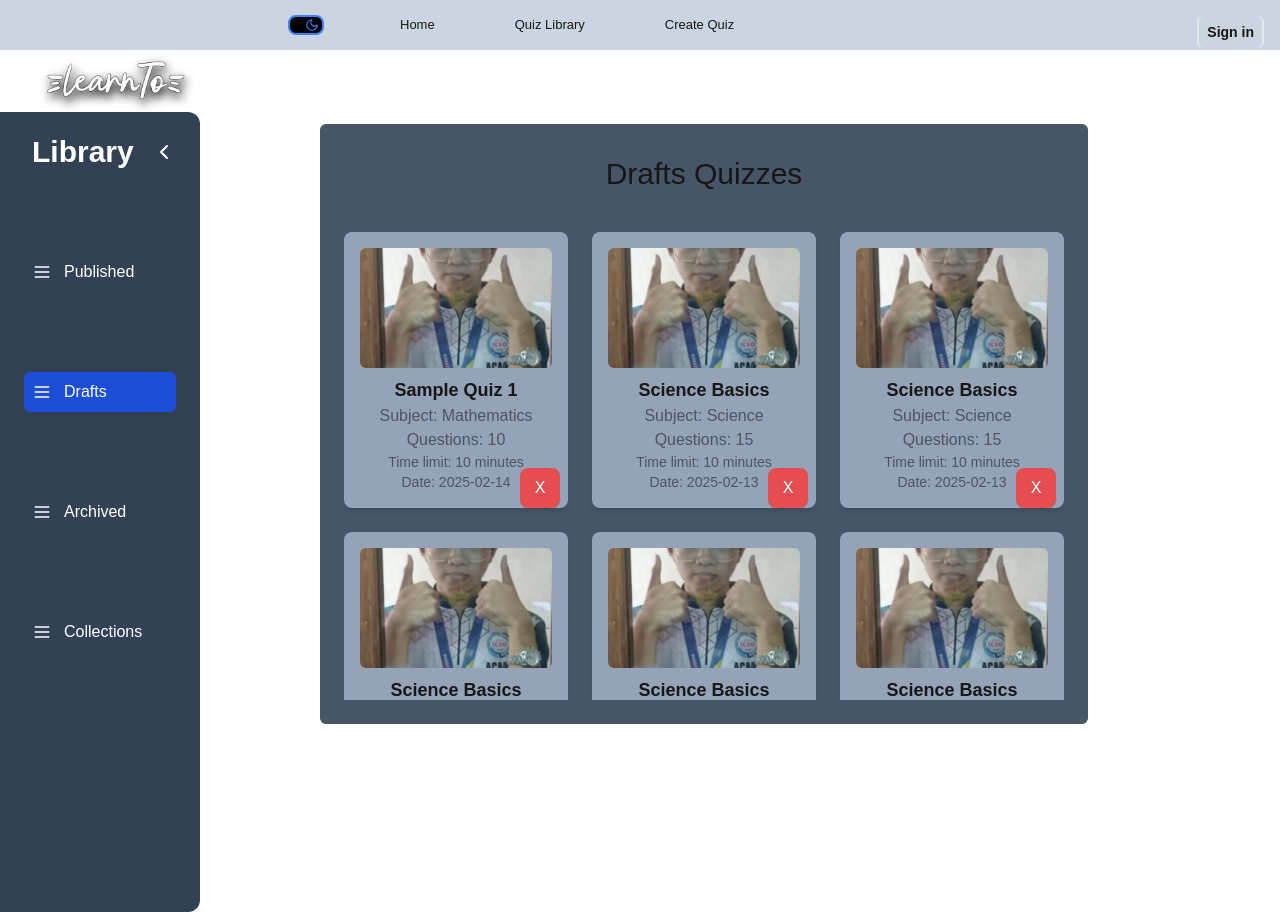
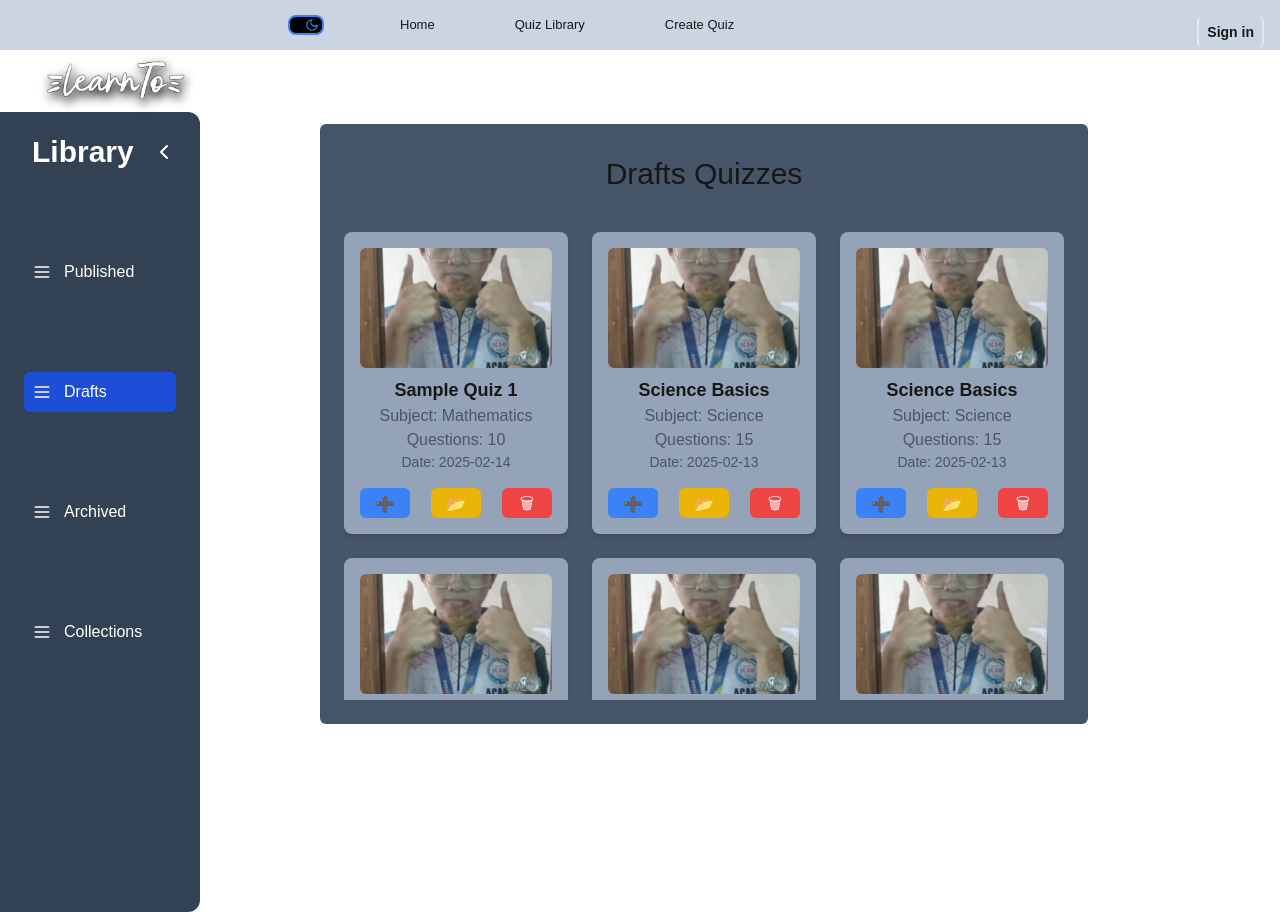
Before and after one commit to JoeyCollado/learnto, a Next.js app: page /pages/quizArchive/drafts in a window 1280 px wide. Built offline with nearby package versions, Linux system fonts and the light colour scheme; no server answers.

Commit message:
add archive and collection button

```diff
--- a/app/components/QuizCard.tsx
+++ b/app/components/QuizCard.tsx
@@ -3,21 +3,36 @@ import Image from "next/image";
 
 const QuizCard = ({ quiz, onDelete }: { quiz: Quiz; onDelete: (id: number) => void }) => {
   return (
-    <div className="bg-slate-400 shadow-md rounded-lg p-4 text-center relative">
-      <Image src={quiz.image} alt={quiz.title} className="w-full h-[120px] object-cover rounded-md" width={100} height={100} />
+    <div className="bg-slate-400 shadow-md rounded-lg p-4 text-center flex flex-col justify-between h-full">
+      <div>
+        <Image
+          src={quiz.image}
+          alt={quiz.title}
+          className="w-full h-[120px] object-cover rounded-md"
+          width={100}
+          height={100}
+        />
         <h2 className="text-lg font-bold mt-2">{quiz.title}</h2>
         <p className="text-gray-600">Subject: {quiz.subject}</p>
         <p className="text-gray-600">Questions: {quiz.questions}</p>
-      <p className="text-gray-600 text-sm">Time limit: {quiz.time} minutes</p>
         <p className="text-gray-600 text-sm">Date: {quiz.dateCreated}</p>
+      </div>
 
-      {/* ✅ Delete button */}
+      {/* ✅ Bottom-aligned buttons */}
+      <div className="flex justify-between mt-4">
+        <button className="bg-blue-500 text-white px-3 py-1 rounded-md hover:bg-blue-600 w-[50px] h-[30px]">
+          ➕
+        </button>
+        <button className="bg-yellow-500 text-white px-3 py-1 rounded-md hover:bg-yellow-600 w-[50px] h-[30px]">
+          📂
+        </button>
         <button
-        className="absolute w-10 h-10 bottom-0 right-2 bg-red-500/90 text-white px-2 py-1 rounded-lg hover:bg-red-600"
+          className="bg-red-500 text-white px-3 py-1 rounded-md hover:bg-red-600 w-[50px] h-[30px]"
           onClick={() => onDelete(quiz.id)}
         >
-        X
+          🗑
         </button>
+      </div>
     </div>
   );
 };
```
Lines whose indentation alone changed are shown as unchanged.
